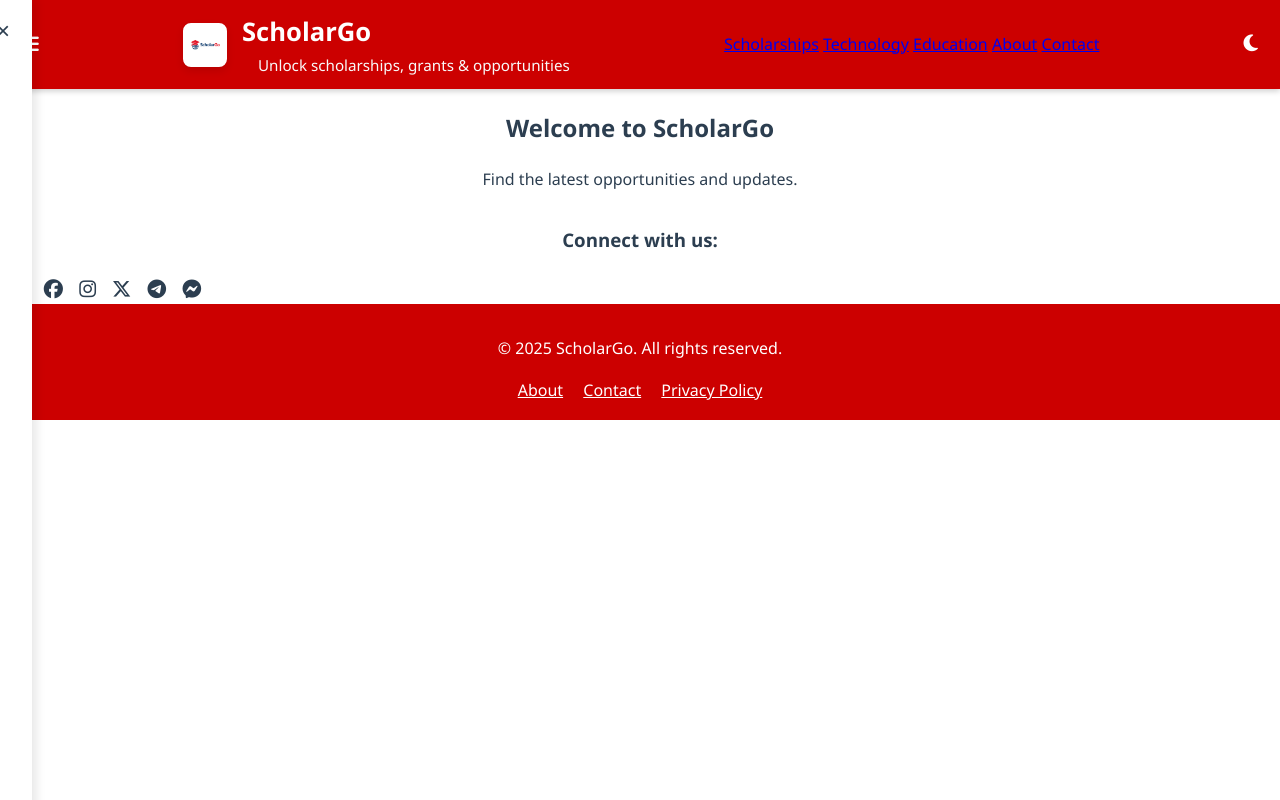
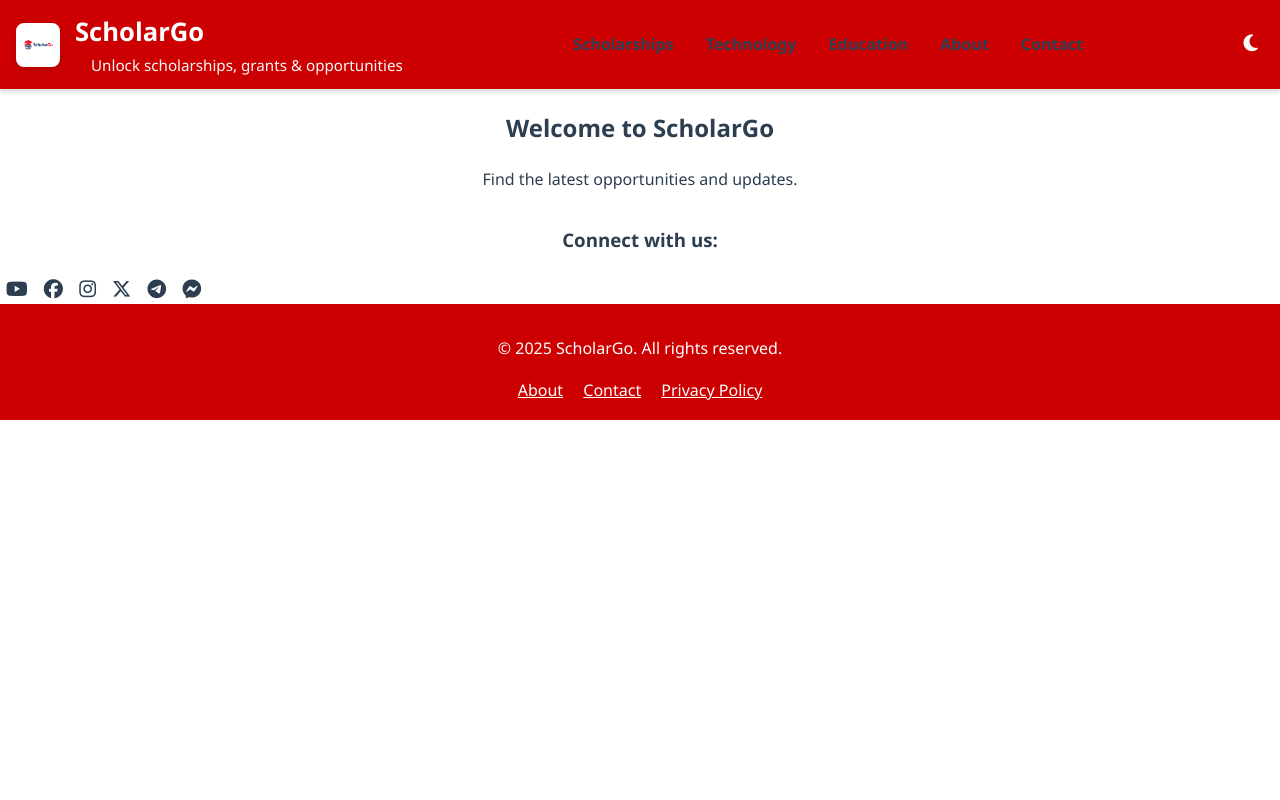
Before and after one commit to WebsiteGuy01/scholargo-site, a plain HTML site: page index.html in a window 1280 px wide. Drawn offline with nearby package versions, Linux system fonts and the light colour scheme.

Commit message:
Update style.css

```diff
--- a/css/style.css
+++ b/css/style.css
@@ -268,3 +268,28 @@
   text-align: center;
   padding: 0 1rem;
 }
+/* Hide nav or sidebar toggle on desktop */
+@media screen and (min-width: 769px) {
+  .menu-btn,
+  .sidebar,
+  #overlay,
+  .close-btn {
+    display: none;
+  }
+
+  .main-nav.desktop-only {
+    display: flex;
+    gap: 1rem;
+    align-items: center;
+  }
+}
+
+.main-nav a {
+  text-decoration: none;
+  color: var(--text);
+  font-weight: 600;
+  padding: 0 0.5rem;
+}
+.main-nav a:hover {
+  color: var(--primary);
+}
```
